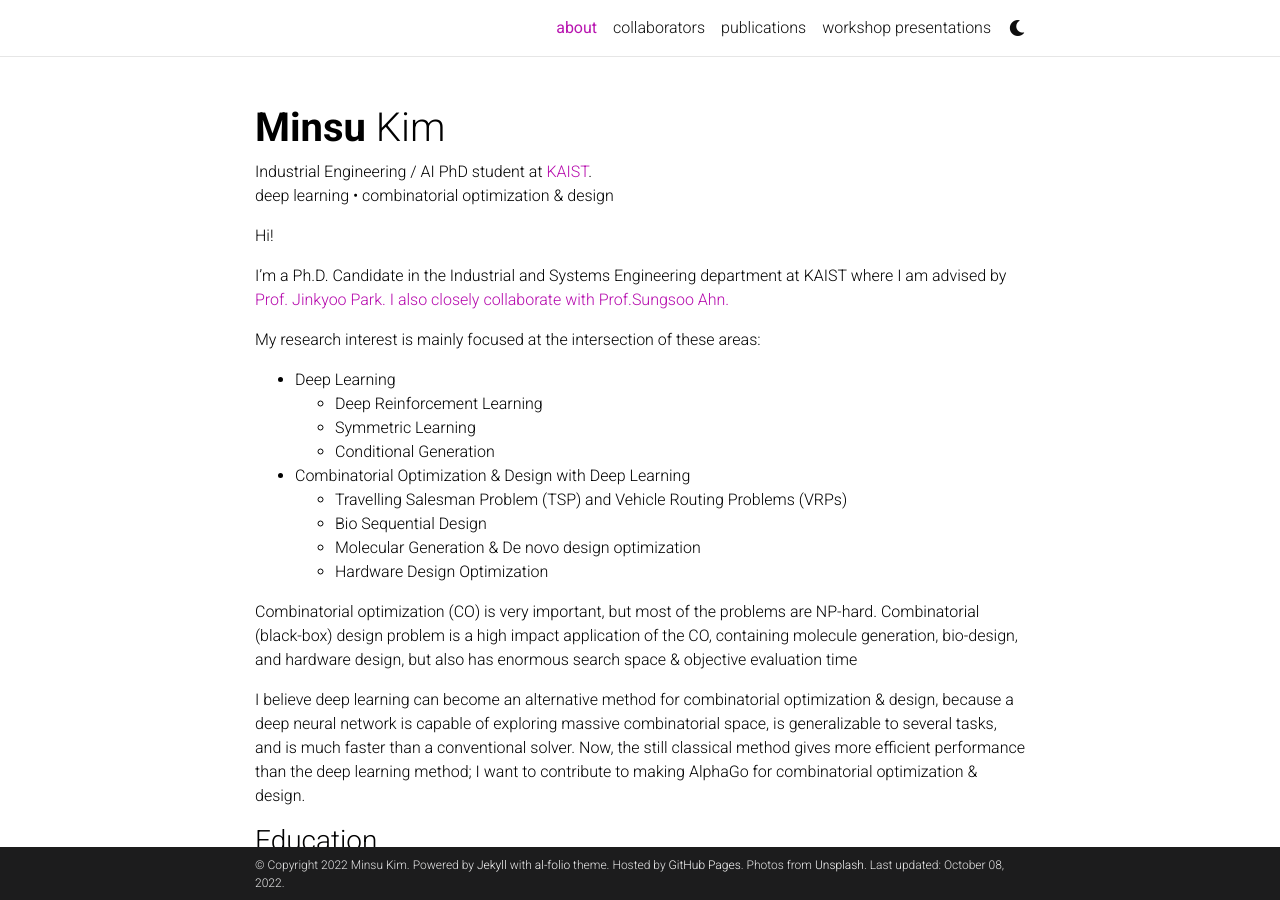
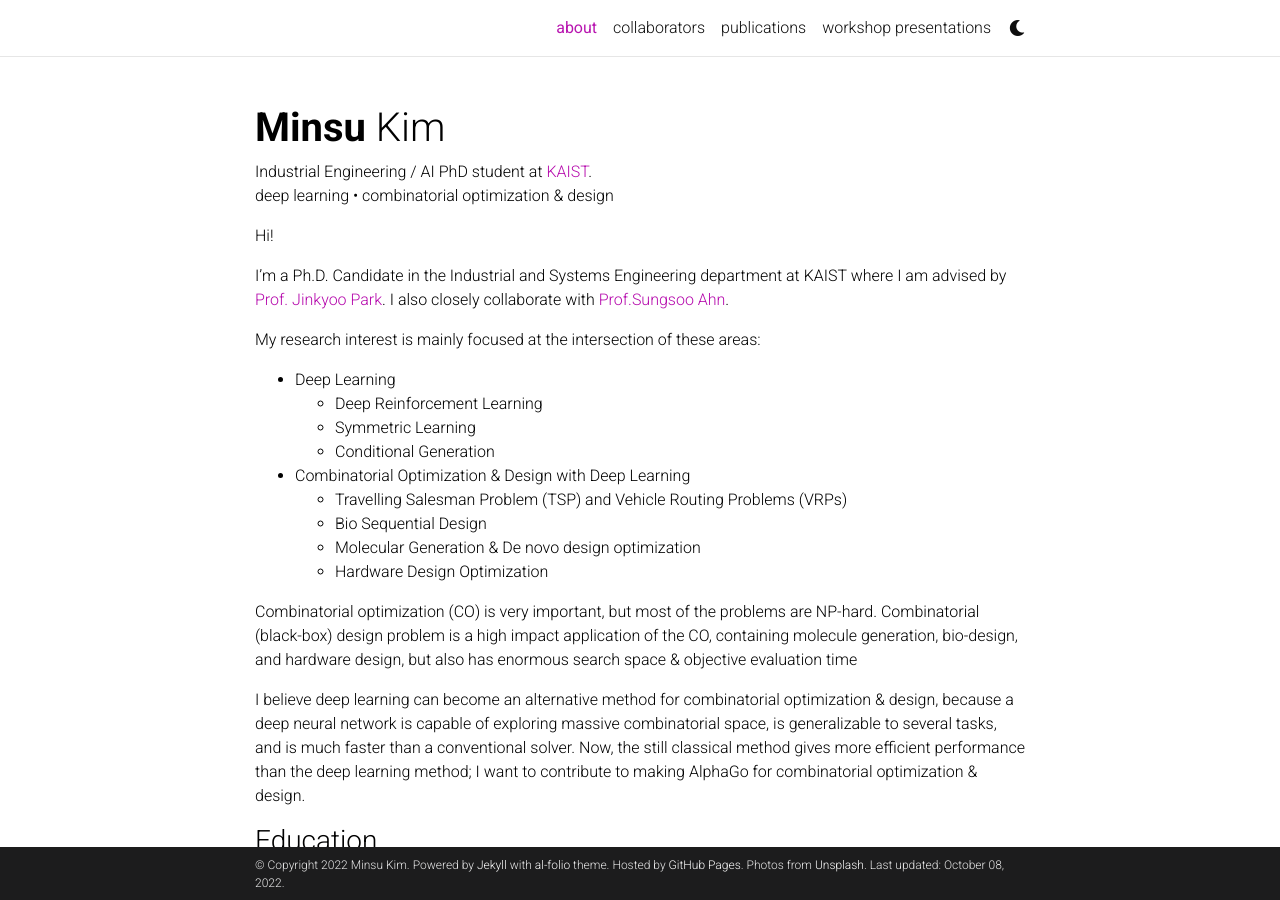
Before and after one commit to minsuukim/minsuukim.github.io, a Jekyll site: the page built from _pages/about.md, in a window 1280 px wide and 900 px high. Built offline with Jekyll 4.4.1, drawn with Linux system fonts in a browser that asks for light colours; comment, search, counter and statistics services are not loaded; a style sheet for code colours, icons or effects is not loaded.

Commit message:
minor changes

```diff
--- a/_pages/about.md
+++ b/_pages/about.md
@@ -20,7 +20,7 @@ social: true  # includes social icons at the bottom of the page
 
 Hi!
 
-I’m a Ph.D. Candidate in the Industrial and Systems Engineering department at KAIST where I am advised by <a href="http://silab.kaist.ac.kr/our-team/">Prof. Jinkyoo Park. I also closely collaborate with  <a href="https://sungsooahn.notion.site/">Prof.Sungsoo Ahn.
+I’m a Ph.D. Candidate in the Industrial and Systems Engineering department at KAIST where I am advised by <a href="http://silab.kaist.ac.kr/our-team/">Prof. Jinkyoo Park</a>. I also closely collaborate with  <a href="https://sungsooahn.notion.site/">Prof.Sungsoo Ahn</a>.
 
 
 My research interest is mainly focused at the intersection of these areas:
```
